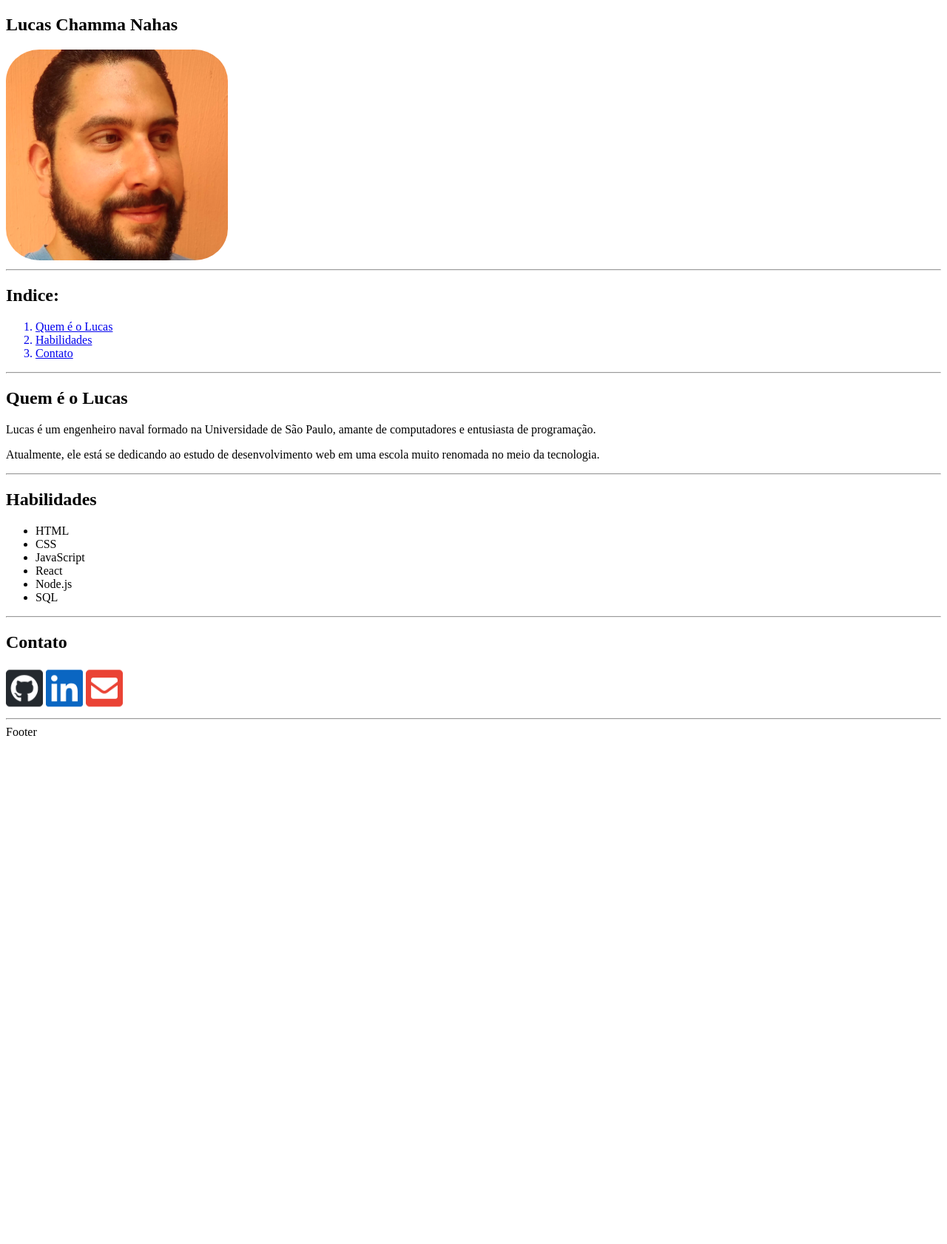
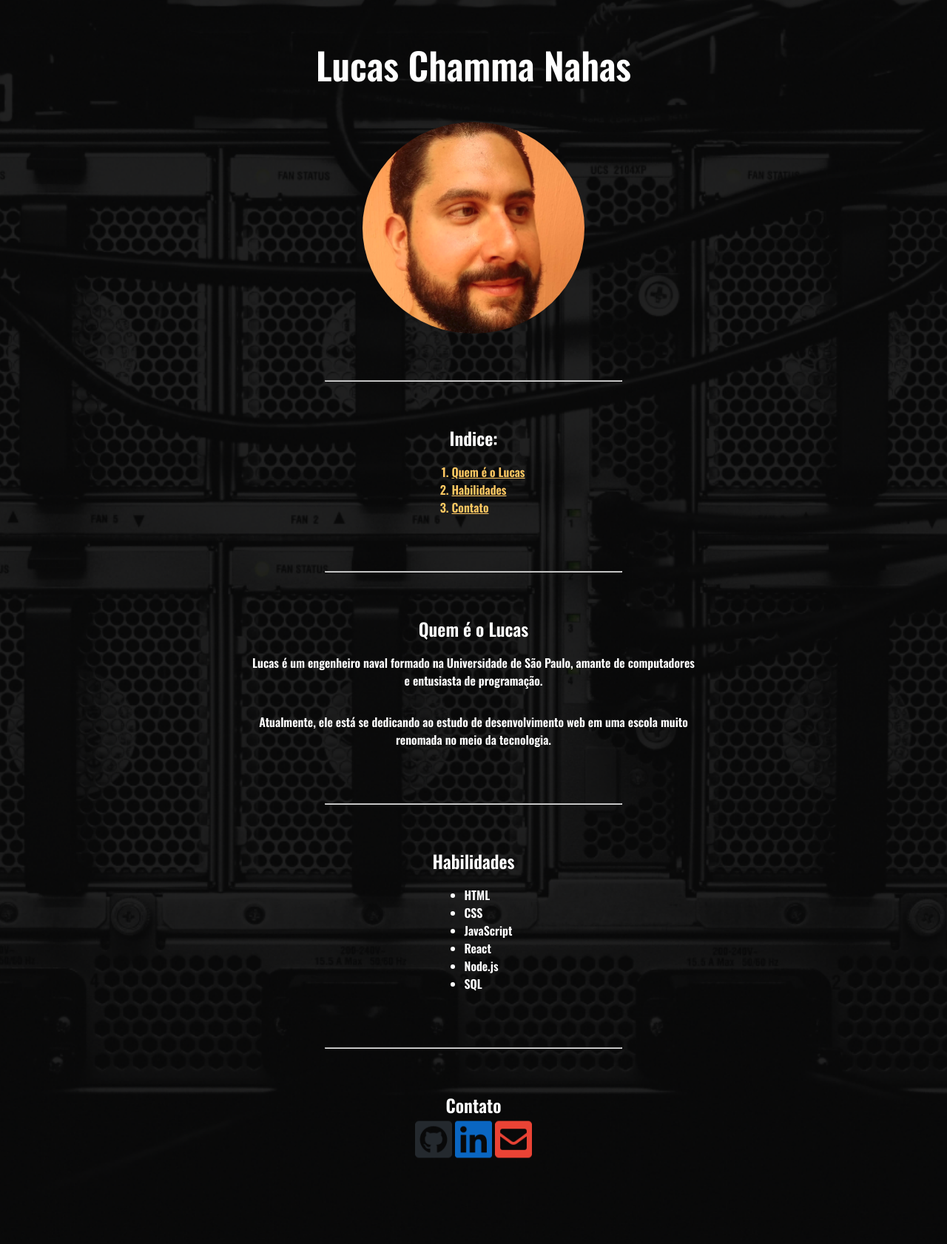
Before and after one commit to LucasChammaNahas/LucasChammaNahas.github.io, a PHP site: page / in a window 1280 px wide. Shown: the whole page at 74% size. Before the commit the page ends 1007 px from the top, so only its background shows below. Run offline with PHP 8.4, Linux system fonts and the light colour scheme.

Commit message:
adiciona CSS

```diff
--- a/index.html
+++ b/index.html
@@ -22,8 +22,10 @@
       <a href="./images/perfil.png">
         <img class="foto-perfil" src="./images/perfil.png" alt="foto de perfil com fundo laranja">
       </a>
-      <hr>
     </section>
+
+    <div class="hr"><hr></div>
+
 
     <section id="section2">
       <h2>Indice:</h2>
@@ -32,8 +34,9 @@
         <a href="#section4"><li>Habilidades</li></a>
         <a href="#section5"><li>Contato</li></a>
       </ol>
-      <hr>
     </section>
+
+    <div class="hr"><hr></div>
 
     <section id="section3">
       <h2>Quem é o Lucas</h2>
@@ -43,8 +46,9 @@
       <p>
         Atualmente, ele está se dedicando ao estudo de desenvolvimento web em uma escola muito renomada no meio da tecnologia.
       </p>
-      <hr>
     </section>
+
+    <div class="hr"><hr></div>
 
     <section id="section4">
       <h2>Habilidades</h2>
@@ -56,20 +60,20 @@
         <li>Node.js</li>
         <li>SQL</li>
       </ul>
-      <hr>
     </section>
 
+    <div class="hr"><hr></div>
+
     <section id="section5">
-      <h2>Contato</h2>
-      <a href="https://github.com/LucasChammaNahas" target="_blank"><img src="./images/github.png" alt="github" class="icons"></a>
-      <a href="https://www.linkedin.com/in/lucas-chamma-nahas/" target="_blank"><img src="./images/linkedin.png" alt="linkedin" class="icons"></a>
-      <a href="mailto:lucasnahas@gmail.com" target="_blank"><img src="./images/mail.png" alt="mail" class="icons"></a>
-      <hr>
+      <div class="contact">
+
+        <h2>Contato</h2>
+        <a href="https://github.com/LucasChammaNahas" target="_blank"><img src="./images/github.png" alt="github" class="icons"></a>
+        <a href="https://www.linkedin.com/in/lucas-chamma-nahas/" target="_blank"><img src="./images/linkedin.png" alt="linkedin" class="icons"></a>
+        <a href="mailto:lucasnahas@gmail.com" target="_blank"><img src="./images/mail.png" alt="mail" class="icons"></a>
+      </div>
     </section>
-
-
-      </main>
-      <div class="footer">Footer</div>
+    <div class="hr"></div>
 
 
       <script src="src/script.js"></script>
--- a/src/styles.css
+++ b/src/styles.css
@@ -1,9 +1,46 @@
+body{
+  background-image: url("../images/background1.png");
+  background-position: center;
+  background-repeat: no-repeat;
+  background-size: cover;
+  color: white;
+  font-family: oswald;
+}
+a{
+  // text-decoration: none;
+  color: rgb(255, 200, 98);
+}
+section{
+  display: flex;
+  flex-direction: column;
+  align-items: center;
+}
 #section1 img{
   width: 300px;
   height: auto;
-  border-radius: 15%;
+  border-radius: 50%;
+}
+#section1 h1{
+  font-family: oswald;
+  font-size: 50px;
 }
 .icons{
   width: 50px;
   height: auto;
 }
+h2 {
+  // border: solid 2px red;
+  display: flex;
+  justify-content: center;
+  margin: 0;
+}
+p{
+  max-width: 600px;
+  text-align: center;
+}
+hr{
+  max-width: 400px;
+}
+.hr{
+  padding: 50px 0;
+}
```
Also changed, not shown: images/background1.png (added), images/background2.jpg (added).
